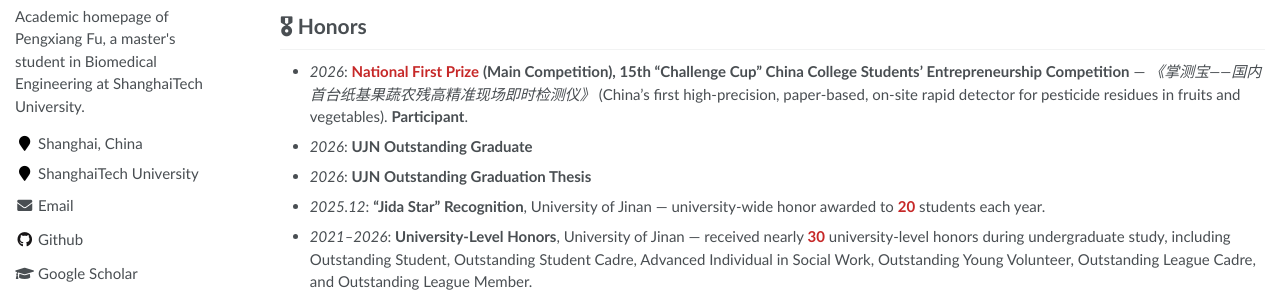
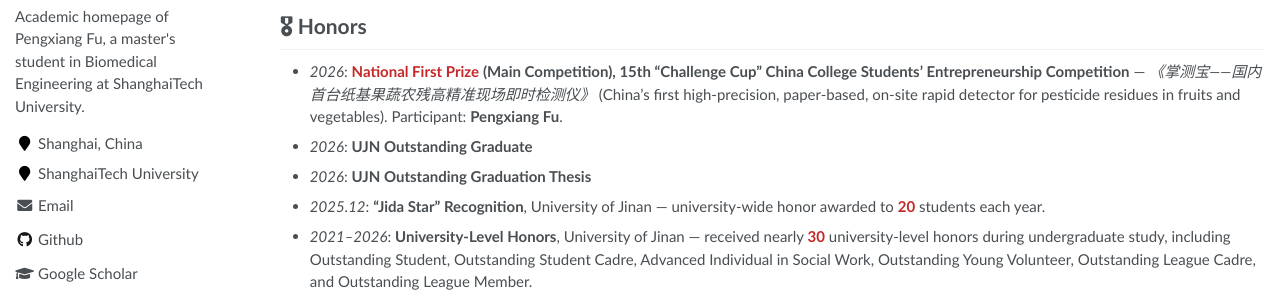
Before and after one commit to PengxiangFu2003/PengxiangFu2003.github.io, a Jekyll site: the page built from _pages/about.md, in a window 1280 px wide and 900 px high, scrolled down 863 px. Shown: the part 448-748 px from the top of the window. Built offline with Jekyll 4.4.1, drawn with Linux system fonts in a browser that asks for light colours.

Commit message:
Refine Challenge Cup award formatting

```diff
--- a/_pages/about.md
+++ b/_pages/about.md
@@ -79,7 +79,7 @@
 
 # 🎖 Honors
 
-- *2026*: <span class="metric-highlight"><strong>National First Prize</strong></span> **(Main Competition), 15th “Challenge Cup” China College Students’ Entrepreneurship Competition** — *《掌测宝——国内首台纸基果蔬农残高精准现场即时检测仪》* (China’s first high-precision, paper-based, on-site rapid detector for pesticide residues in fruits and vegetables). **Participant**.
+- *2026*: <span class="metric-highlight"><strong>National First Prize</strong></span> **(Main Competition), 15th “Challenge Cup” China College Students’ Entrepreneurship Competition** — *《掌测宝——国内首台纸基果蔬农残高精准现场即时检测仪》* (China’s first high-precision, paper-based, on-site rapid detector for pesticide residues in fruits and vegetables). Participant: **Pengxiang Fu**.
 - *2026*: **UJN Outstanding Graduate**
 - *2026*: **UJN Outstanding Graduation Thesis**
 - *2025.12*: **“Jida Star” Recognition**, University of Jinan — university-wide honor awarded to <span class="metric-highlight">20</span> students each year.
```
